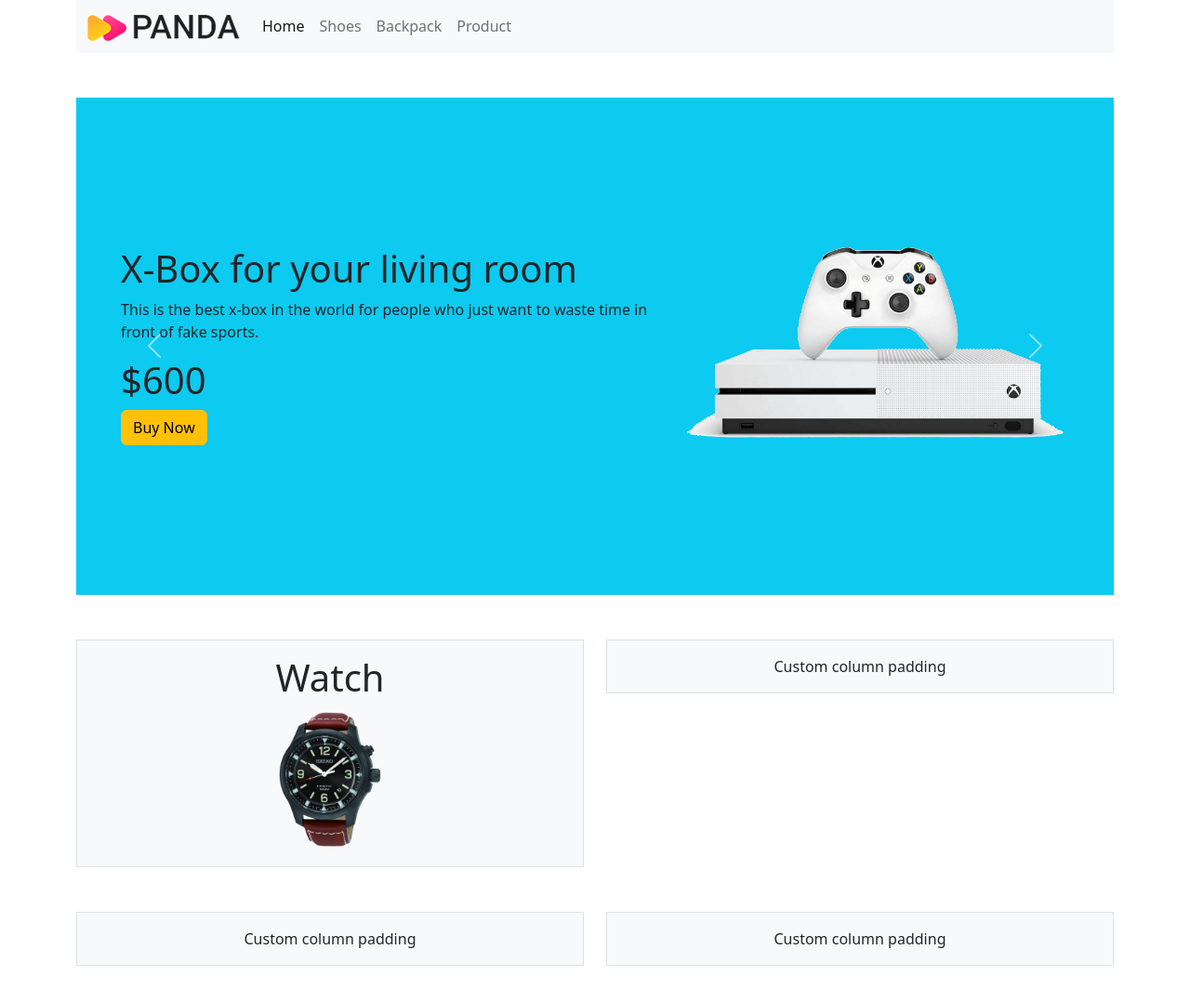
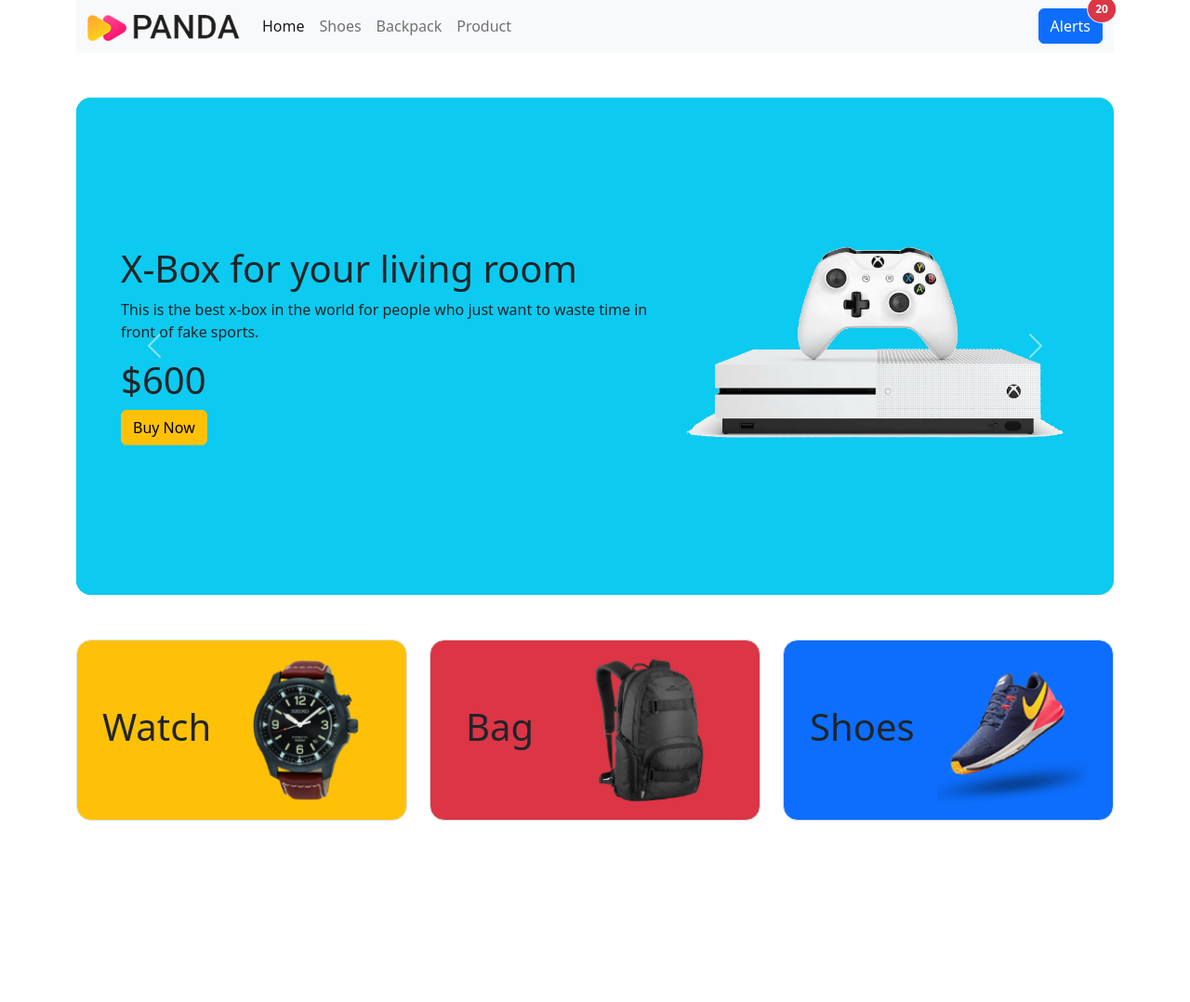
Before and after one commit to ehemon66/panda-commerce-master, a plain HTML site: page index.html in a window 1280 px wide. Shown: the whole page at 93% size. After the commit the page ends 931 px from the top, so only its background shows below. Drawn offline with nearby package versions, Linux system fonts and the light colour scheme.

Commit message:
last one

```diff
--- a/index.html
+++ b/index.html
@@ -4,22 +4,27 @@
 <head>
     <meta charset="utf-8">
     <meta name="viewport" content="width=device-width, initial-scale=1">
-    <title>Bootstrap demo</title>
+    <title>Bootstrap Panda</title>
     <link href="https://cdn.jsdelivr.net/npm/bootstrap@5.2.2/dist/css/bootstrap.min.css" rel="stylesheet"
         integrity="sha384-Zenh87qX5JnK2Jl0vWa8Ck2rdkQ2Bzep5IDxbcnCeuOxjzrPF/et3URy9Bv1WTRi" crossorigin="anonymous">
+    <link rel="shortcut icon" href="images/panda.jpg" type="image/x-icon">
 </head>
 
 <body>
 
     <header class="container">
+
         <nav class="navbar navbar-expand-lg bg-light">
+
             <div class="container">
+
                 <a class="navbar-brand" href="#"><img src="images/logo.png" alt=""></a>
                 <button class="navbar-toggler" type="button" data-bs-toggle="collapse"
                     data-bs-target="#navbarSupportedContent" aria-controls="navbarSupportedContent"
                     aria-expanded="false" aria-label="Toggle navigation">
                     <span class="navbar-toggler-icon"></span>
                 </button>
+
                 <div class="collapse navbar-collapse" id="navbarSupportedContent">
                     <ul class="navbar-nav me-auto mb-2 mb-lg-0">
                         <li class="nav-item">
@@ -38,6 +43,14 @@
                     </ul>
 
                 </div>
+
+
+                <button type="button" class="btn btn-primary position-relative">
+                    Alerts <span
+                        class="position-absolute top-0 start-100 translate-middle badge border border-light rounded-circle bg-danger p-2"><span
+                            class="visually-hidden">unread messages</span>20</span>
+                </button>
+
             </div>
         </nav>
 
@@ -46,7 +59,7 @@
 
         <section class=" mt-5 ">
             <div id="carouselExampleControls" class="carousel slide" data-bs-ride="carousel">
-                <div class="carousel-inner">
+                <div class="carousel-inner rounded-4">
 
                     <div class="carousel-item active bg-info p-5">
 
@@ -155,25 +168,43 @@
 
     <main>
 
+        <!-- categories start -->
+
         <div class="container overflow-hidden text-center my-5">
+
             <div class="row gy-5">
-                <div class="col-6">
-                    <div class="p-3 border bg-light bg-">
+
+                <div class="col-lg-4 col-md-6 col-sm-12">
+                    <div class="p-3 border bg-warning rounded-4 d-flex align-items-center justify-content-around">
                         <h1>Watch</h1>
-                        <img src="images/categories/watch.png" alt="">
+                        <img class="w-50" src="images/categories/watch.png" alt="">
                     </div>
                 </div>
-                <div class="col-6">
-                    <div class="p-3 border bg-light">Custom column padding</div>
+
+
+                <div class="col-lg-4 col-md-6 col-sm-12">
+                    <div class="p-3 border bg-danger rounded-4 d-flex align-items-center justify-content-around">
+                        <h1>Bag</h1>
+                        <img class="w-50" src="images/categories/bag.png" alt="">
+                    </div>
                 </div>
-                <div class="col-6">
-                    <div class="p-3 border bg-light">Custom column padding</div>
+
+
+                <div class="col-lg-4 col-md-6 col-sm-12">
+                    <div class="p-3 border bg-primary rounded-4 d-flex align-items-center justify-content-around">
+                        <h1>Shoes</h1>
+                        <img class="w-50" src="images/categories/shoes.png" alt="">
+                    </div>
                 </div>
-                <div class="col-6">
-                    <div class="p-3 border bg-light">Custom column padding</div>
-                </div>
+
+
             </div>
+
         </div>
+
+        <!-- categories start -->
+
+
 
     </main>
 
```
Also changed, not shown: images/p.jpg (added), images/panda.jpg (added).
